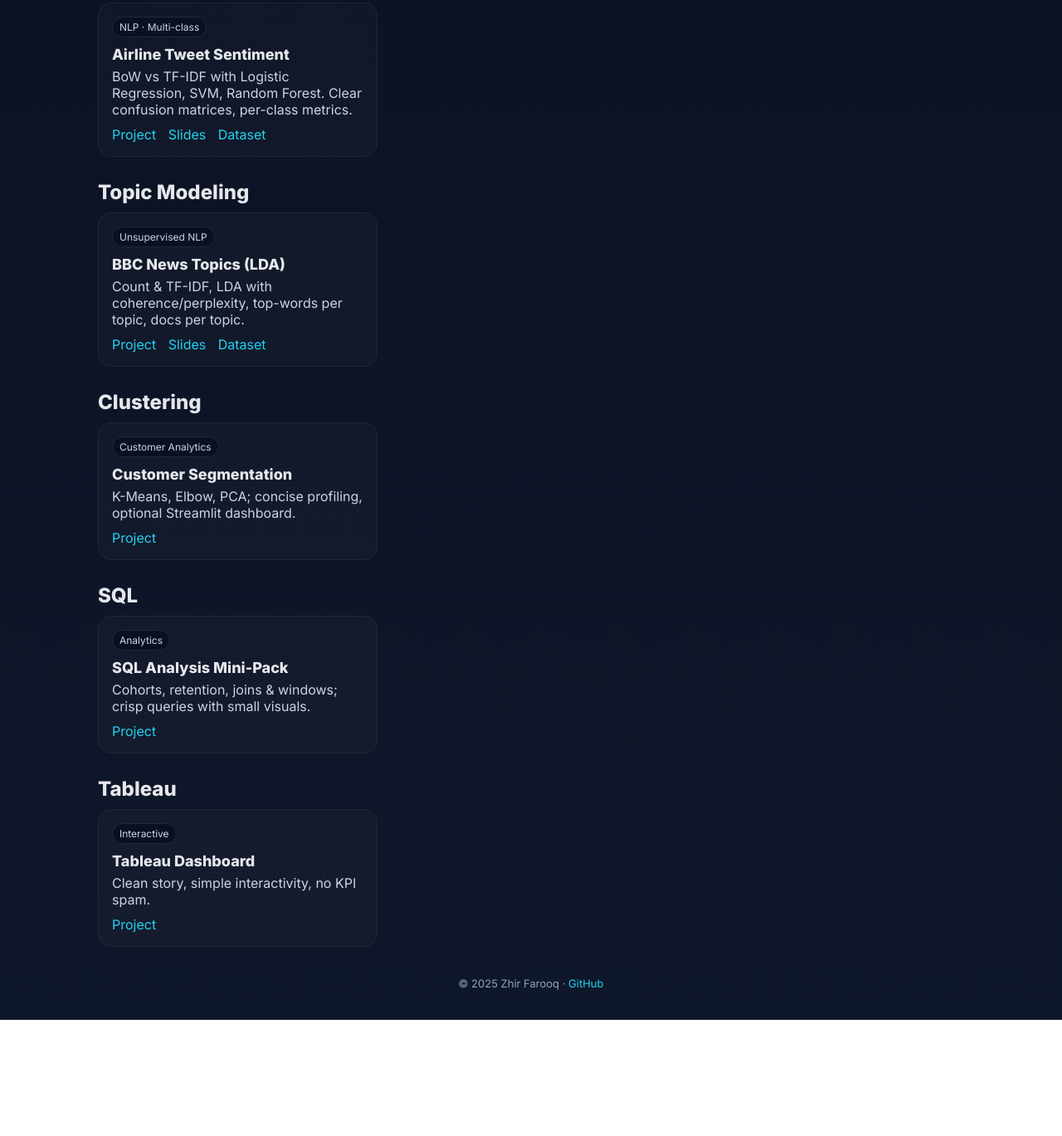
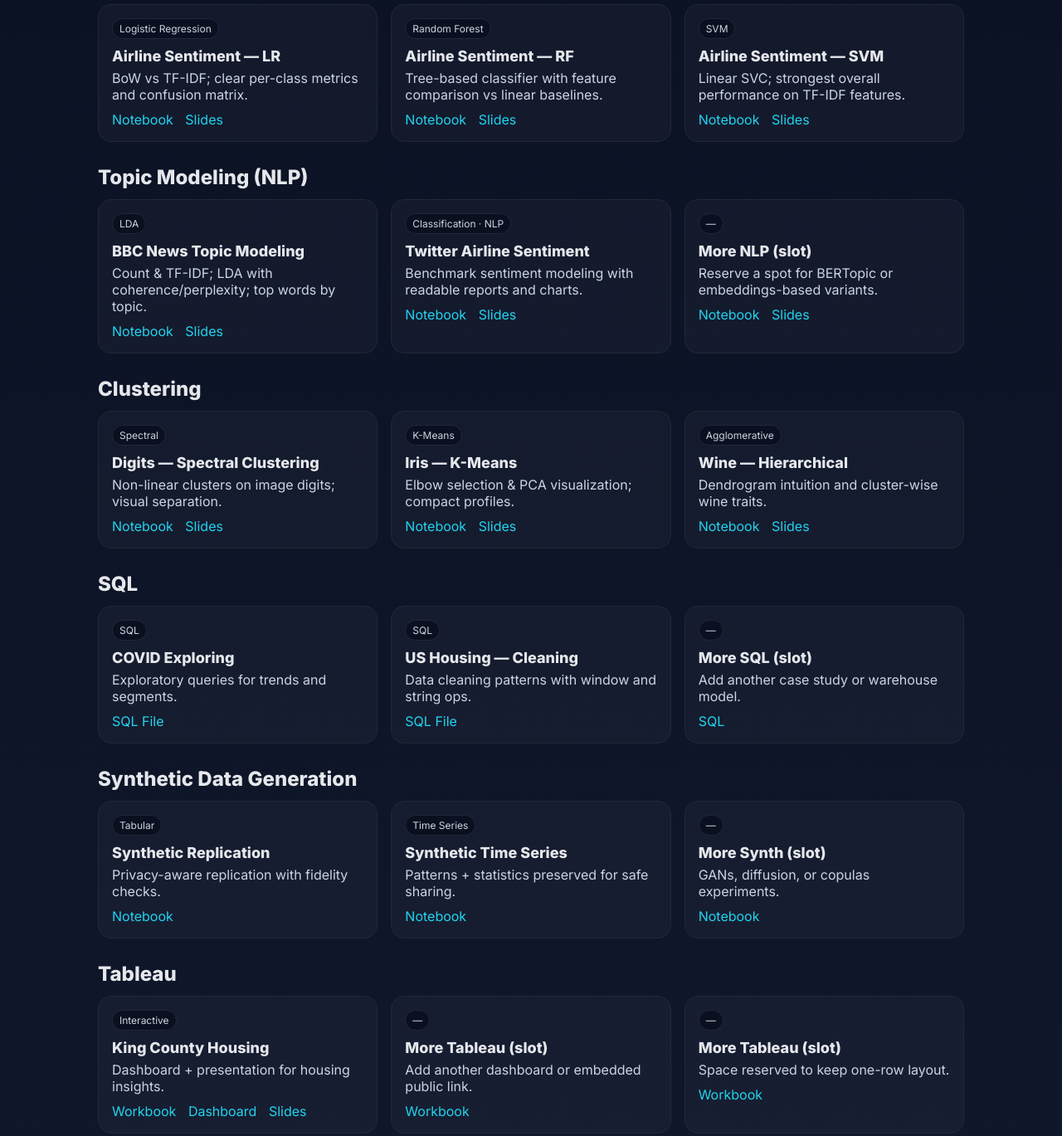
Before and after one commit to zhirF/portfolio-landing-page, a plain HTML site: page index.html in a window 1280 px wide. Shown: the part 169-1538 px from the top of the page at 83% size. Before the commit the page ends 1398 px from the top, so only its background shows below. Drawn offline with Linux system fonts and the light colour scheme.

Commit message:
Update index.html

```diff
--- a/index.html
+++ b/index.html
@@ -4,15 +4,13 @@
   <meta charset="utf-8" />
   <meta name="viewport" content="width=device-width, initial-scale=1" />
   <title>Zhir Farooq — Data Science Portfolio</title>
-  <meta name="description" content="Zhir Farooq — Data Science projects in NLP, clustering, time series, and analytics." />
+  <meta name="description" content="Zhir Farooq — Data Science projects in NLP, classification, clustering, SQL, synthetic data, and Tableau." />
   <link rel="preconnect" href="https://fonts.gstatic.com" crossorigin>
   <link href="https://fonts.googleapis.com/css2?family=Inter:wght@400;600;800&display=swap" rel="stylesheet">
   <style>
-    :root{
-      --bg:#0f172a; --card:#111827; --muted:#94a3b8; --txt:#e5e7eb; --accent:#22d3ee; --accent-2:#a78bfa; --line:#1f2937;
-    }
+    :root{ --bg:#0f172a; --card:#111827; --muted:#94a3b8; --txt:#e5e7eb; --accent:#22d3ee; --accent-2:#a78bfa; --line:#1f2937; }
     *{box-sizing:border-box}
-    html,body{margin:0;padding:0;background:linear-gradient(180deg,#0b1224, #0f172a);color:var(--txt);font-family:Inter,system-ui,-apple-system,Segoe UI,Roboto,Ubuntu,Helvetica,Arial,sans-serif}
+    html,body{margin:0;padding:0;background:linear-gradient(180deg,#0b1224,#0f172a);color:var(--txt);font-family:Inter,system-ui,-apple-system,Segoe UI,Roboto,Ubuntu,Helvetica,Arial,sans-serif}
     a{color:var(--accent);text-decoration:none} a:hover{opacity:.9}
     .wrap{max-width:1100px;margin:0 auto;padding:28px}
     header{display:flex;align-items:center;justify-content:space-between;gap:16px;padding:10px 0 24px;border-bottom:1px solid var(--line)}
@@ -22,15 +20,16 @@
     .btns a{display:inline-block;padding:10px 14px;border:1px solid var(--line);border-radius:10px;color:var(--txt);margin-left:8px;background:#0b1020}
     .btns a.primary{background:linear-gradient(135deg,#22d3ee55,#a78bfa55);border-color:transparent}
     h2{margin:28px 0 10px}
-    .section{margin-top:22px}
-    .grid{display:grid;grid-template-columns:repeat(auto-fill,minmax(260px,1fr));gap:16px;margin-top:10px}
-    .card{background:rgba(255,255,255,0.02);border:1px solid var(--line);border-radius:16px;padding:16px;transition:transform .2s, border-color .2s}
+    .row{display:grid;grid-template-columns:repeat(3,minmax(0,1fr));gap:16px;margin-top:12px}
+    .card{background:rgba(255,255,255,0.03);border:1px solid var(--line);border-radius:16px;padding:16px;transition:transform .2s,border-color .2s}
     .card:hover{transform:translateY(-3px);border-color:#273043}
     .pill{font-size:12px;padding:4px 8px;border:1px solid var(--line);border-radius:999px;color:#cbd5e1;background:#0b1020;display:inline-block}
     .card h3{margin:10px 0 6px;font-size:18px}
     .card p{margin:0 0 10px;color:#cbd5e1}
-    .links a{margin-right:10px}
+    .links a{margin-right:10px;white-space:nowrap}
     .footer{margin:36px 0 8px;color:var(--muted);text-align:center;font-size:13px}
+    @media (max-width:900px){ .row{grid-template-columns:repeat(2,minmax(0,1fr));} }
+    @media (max-width:640px){ .row{grid-template-columns:1fr;} }
   </style>
 </head>
 <body>
@@ -39,95 +38,210 @@
       <div class="brand">
         <div class="logo"></div>
         <div>
-          <!-- If you prefer first name only, change the next line to: <strong>Zhir</strong> -->
+          <!-- If you prefer first name only, change to: <strong>Zhir</strong> -->
           <strong>Zhir Farooq</strong><br>
           <span class="tagline">Data Science · NLP · Clustering · Time Series</span>
         </div>
       </div>
       <div class="btns">
         <a class="primary" href="https://github.com/zhirf" target="_blank" rel="noopener">GitHub</a>
-        <a href="mailto:zhir.farooq99@gmail.com">Contact</a>
+        <a href="mailto:your_email@example.com">Contact</a>
         <a href="resume.pdf">Resume</a>
       </div>
     </header>
 
-    <!-- CLASSIFICATION -->
-    <section class="section" id="classification">
+    <!-- CLASSIFICATION (3 projects on one line) -->
+    <section id="classification">
       <h2>Classification</h2>
-      <div class="grid">
+      <div class="row">
         <div class="card">
-          <span class="pill">NLP · Multi-class</span>
-          <h3>Airline Tweet Sentiment</h3>
-          <p>BoW vs TF-IDF with Logistic Regression, SVM, Random Forest. Clear confusion matrices, per-class metrics.</p>
+          <span class="pill">Logistic Regression</span>
+          <h3>Airline Sentiment — LR</h3>
+          <p>BoW vs TF-IDF; clear per-class metrics and confusion matrix.</p>
           <div class="links">
-            <a href="projects/classification.html">Project</a>
-            <a href="assets/presentations/Sentiment_Analysis_Presentation.pptx">Slides</a>
-            <a href="https://www.kaggle.com/datasets/crowdflower/twitter-airline-sentiment">Dataset</a>
+            <a href="Classification/Logistic Regression/Logistic Regression.ipynb">Notebook</a>
+            <a href="Classification/Logistic Regression/logistic_regression_presentation.pdf">Slides</a>
           </div>
         </div>
-        <!-- Add more classification projects here if needed -->
+        <div class="card">
+          <span class="pill">Random Forest</span>
+          <h3>Airline Sentiment — RF</h3>
+          <p>Tree-based classifier with feature comparison vs linear baselines.</p>
+          <div class="links">
+            <a href="Classification/Random Forest/Random Forest.ipynb">Notebook</a>
+            <a href="Classification/Random Forest/random_forest_presentation.pdf">Slides</a>
+          </div>
+        </div>
+        <div class="card">
+          <span class="pill">SVM</span>
+          <h3>Airline Sentiment — SVM</h3>
+          <p>Linear SVC; strongest overall performance on TF-IDF features.</p>
+          <div class="links">
+            <a href="Classification/SVM/SVM.ipynb">Notebook</a>
+            <a href="Classification/SVM/svm_presentation.pdf">Slides</a>
+          </div>
+        </div>
       </div>
     </section>
 
-    <!-- TOPIC MODELING -->
-    <section class="section" id="topic-modeling">
-      <h2>Topic Modeling</h2>
-      <div class="grid">
+    <!-- TOPIC MODELING (NLP) -->
+    <section id="nlp">
+      <h2>Topic Modeling (NLP)</h2>
+      <div class="row">
         <div class="card">
-          <span class="pill">Unsupervised NLP</span>
-          <h3>BBC News Topics (LDA)</h3>
-          <p>Count & TF-IDF, LDA with coherence/perplexity, top-words per topic, docs per topic.</p>
+          <span class="pill">LDA</span>
+          <h3>BBC News Topic Modeling</h3>
+          <p>Count & TF-IDF; LDA with coherence/perplexity; top words by topic.</p>
           <div class="links">
-            <a href="projects/topic_modeling.html">Project</a>
-            <a href="assets/presentations/Topic_Modeling_Presentation.pptx">Slides</a>
-            <a href="https://mlg.ucd.ie/datasets/bbc.html">Dataset</a>
+            <a href="NLP/Topic Modeling/Topic Modeling.ipynb">Notebook</a>
+            <a href="NLP/Topic Modeling/Topic_Modeling_Presentation.pdf">Slides</a>
           </div>
         </div>
-        <!-- (Optional) Add BERTopic comparison page later -->
+        <div class="card">
+          <span class="pill">Classification · NLP</span>
+          <h3>Twitter Airline Sentiment</h3>
+          <p>Benchmark sentiment modeling with readable reports and charts.</p>
+          <div class="links">
+            <a href="NLP/Sentiment Analysis/Sentiment Analysis.ipynb">Notebook</a>
+            <a href="NLP/Sentiment Analysis/Sentiment_Analysis_Portfolio.pdf">Slides</a>
+          </div>
+        </div>
+        <div class="card">
+          <span class="pill">—</span>
+          <h3>More NLP (slot)</h3>
+          <p>Reserve a spot for BERTopic or embeddings-based variants.</p>
+          <div class="links">
+            <a href="#">Notebook</a>
+            <a href="#">Slides</a>
+          </div>
+        </div>
       </div>
     </section>
 
-    <!-- CLUSTERING -->
-    <section class="section" id="clustering">
+    <!-- CLUSTERING (3 on one line) -->
+    <section id="clustering">
       <h2>Clustering</h2>
-      <div class="grid">
+      <div class="row">
         <div class="card">
-          <span class="pill">Customer Analytics</span>
-          <h3>Customer Segmentation</h3>
-          <p>K-Means, Elbow, PCA; concise profiling, optional Streamlit dashboard.</p>
+          <span class="pill">Spectral</span>
+          <h3>Digits — Spectral Clustering</h3>
+          <p>Non-linear clusters on image digits; visual separation.</p>
           <div class="links">
-            <a href="projects/clustering.html">Project</a>
+            <a href="Clustering/Digits_Spectral/Digits.ipynb">Notebook</a>
+            <a href="Clustering/Digits_Spectral/Digits_Spectral_Presentation.pdf">Slides</a>
           </div>
         </div>
-        <!-- Add more clustering projects here -->
+        <div class="card">
+          <span class="pill">K-Means</span>
+          <h3>Iris — K-Means</h3>
+          <p>Elbow selection & PCA visualization; compact profiles.</p>
+          <div class="links">
+            <a href="Clustering/Iris_KMeans/Iris.ipynb">Notebook</a>
+            <a href="Clustering/Iris_KMeans/Iris_KMeans_Presentation.pdf">Slides</a>
+          </div>
+        </div>
+        <div class="card">
+          <span class="pill">Agglomerative</span>
+          <h3>Wine — Hierarchical</h3>
+          <p>Dendrogram intuition and cluster-wise wine traits.</p>
+          <div class="links">
+            <a href="Clustering/Wine Agglomerative/Wine.ipynb">Notebook</a>
+            <a href="Clustering/Wine Agglomerative/Wine_Agglomerative_Presentation.pdf">Slides</a>
+          </div>
+        </div>
       </div>
     </section>
 
-    <!-- SQL -->
-    <section class="section" id="sql">
+    <!-- SQL (2 on one line; third slot reserved) -->
+    <section id="sql">
       <h2>SQL</h2>
-      <div class="grid">
+      <div class="row">
         <div class="card">
-          <span class="pill">Analytics</span>
-          <h3>SQL Analysis Mini-Pack</h3>
-          <p>Cohorts, retention, joins & windows; crisp queries with small visuals.</p>
+          <span class="pill">SQL</span>
+          <h3>COVID Exploring</h3>
+          <p>Exploratory queries for trends and segments.</p>
           <div class="links">
-            <a href="projects/sql.html">Project</a>
+            <a href="SQL/Covid Exploring.sql">SQL File</a>
+          </div>
+        </div>
+        <div class="card">
+          <span class="pill">SQL</span>
+          <h3>US Housing — Cleaning</h3>
+          <p>Data cleaning patterns with window and string ops.</p>
+          <div class="links">
+            <a href="SQL/Data Cleaning for housing in US (SQL).sql">SQL File</a>
+          </div>
+        </div>
+        <div class="card">
+          <span class="pill">—</span>
+          <h3>More SQL (slot)</h3>
+          <p>Add another case study or warehouse model.</p>
+          <div class="links">
+            <a href="#">SQL</a>
+          </div>
+        </div>
+      </div>
+    </section>
+
+    <!-- SYNTHETIC DATA (2 on one line; third slot reserved) -->
+    <section id="synthetic">
+      <h2>Synthetic Data Generation</h2>
+      <div class="row">
+        <div class="card">
+          <span class="pill">Tabular</span>
+          <h3>Synthetic Replication</h3>
+          <p>Privacy-aware replication with fidelity checks.</p>
+          <div class="links">
+            <a href="Synthetic Data Generation/Synthetic Replication.ipynb">Notebook</a>
+          </div>
+        </div>
+        <div class="card">
+          <span class="pill">Time Series</span>
+          <h3>Synthetic Time Series</h3>
+          <p>Patterns + statistics preserved for safe sharing.</p>
+          <div class="links">
+            <a href="Synthetic Data Generation/Synthetic Time Series.ipynb">Notebook</a>
+          </div>
+        </div>
+        <div class="card">
+          <span class="pill">—</span>
+          <h3>More Synth (slot)</h3>
+          <p>GANs, diffusion, or copulas experiments.</p>
+          <div class="links">
+            <a href="#">Notebook</a>
           </div>
         </div>
       </div>
     </section>
 
     <!-- TABLEAU -->
-    <section class="section" id="tableau">
+    <section id="tableau">
       <h2>Tableau</h2>
-      <div class="grid">
+      <div class="row">
         <div class="card">
           <span class="pill">Interactive</span>
-          <h3>Tableau Dashboard</h3>
-          <p>Clean story, simple interactivity, no KPI spam.</p>
+          <h3>King County Housing</h3>
+          <p>Dashboard + presentation for housing insights.</p>
           <div class="links">
-            <a href="projects/tableau.html">Project</a>
+            <a href="Tableau/KingCounty/KingCounty.twbx">Workbook</a>
+            <a href="Tableau/KingCounty/Dashboard.pdf">Dashboard</a>
+            <a href="Tableau/KingCounty/KingCounty_Housing_Presentation.pdf">Slides</a>
+          </div>
+        </div>
+        <div class="card">
+          <span class="pill">—</span>
+          <h3>More Tableau (slot)</h3>
+          <p>Add another dashboard or embedded public link.</p>
+          <div class="links">
+            <a href="#">Workbook</a>
+          </div>
+        </div>
+        <div class="card">
+          <span class="pill">—</span>
+          <h3>More Tableau (slot)</h3>
+          <p>Space reserved to keep one-row layout.</p>
+          <div class="links">
+            <a href="#">Workbook</a>
           </div>
         </div>
       </div>
@@ -137,7 +251,7 @@
   </div>
   <script>
     document.getElementById("y").textContent = new Date().getFullYear();
-    // If you choose first-name only branding:
+    // If you prefer first name branding:
     // document.getElementById("name").textContent = "Zhir";
   </script>
 </body>
```
